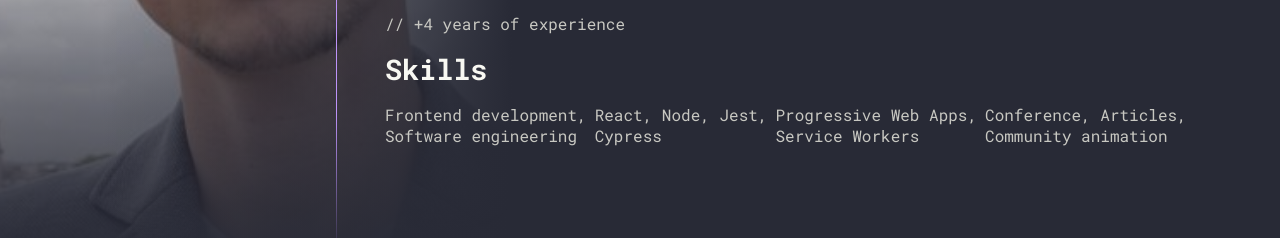
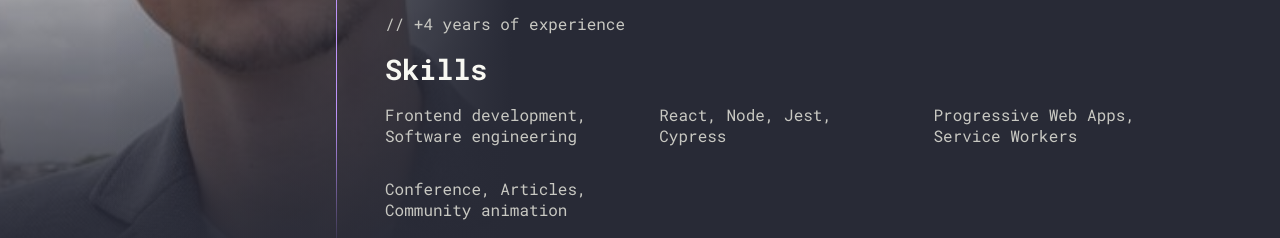
Before and after one commit to Blightwidow/gatsby-blog, a Gatsby site: page /about in a window 1280 px wide. Shown: the part 527-765 px from the top of the page. Built offline with nearby package versions, Linux system fonts and the light colour scheme; Gatsby itself is replaced by a stand-in of ours.

Commit message:
fix(Layout): Fix layout and update breaking point

```diff
--- a/src/components/Background.tsx
+++ b/src/components/Background.tsx
@@ -50,7 +50,7 @@
     linear-gradient(0deg, ${props => props.theme.colors.background}, rgba(${props => props.theme.colors.backgroundRgb}, 0) 60%),
     url(${props => props.image});
 
-  @media (min-width: 1024px) {
+  @media (min-width: 1060px) {
     width: 40%;
     height: 100%;
   }
--- a/src/components/List.tsx
+++ b/src/components/List.tsx
@@ -20,15 +20,17 @@
 const Wrapper = styled.ul`
   display: flex;
   flex-wrap: wrap;
-  padding-right: ${props => props.theme.spaces.l};
   margin-bottom: ${props => props.theme.spaces.xxxl};
 `
 
 const ElementWrapper = styled.li`
-  flex-grow: 1;
   margin-bottom: ${props => props.theme.spaces.m};
 
   @media (min-width: 600px) {
-    margin-bottom: ${props => props.theme.spaces.xl};
+    width: 50%;
+  }
+
+  @media (min-width: 1060px) {
+    width: 33%;
   }
 `
--- a/src/components/Page.tsx
+++ b/src/components/Page.tsx
@@ -46,7 +46,7 @@
   }
 
 
-  @media (min-width: 1024px) {
+  @media (min-width: 1060px) {
     margin: 0 auto 0 25vw;
     max-width: 100rem;
   }
@@ -71,7 +71,7 @@
   background: ${props => props.theme.colors.primary}
     linear-gradient(0deg, ${props => props.theme.colors.background} 1rem, rgba(0, 0, 0, 0) 20vh);
 
-  @media (min-width: 1024px) {
+  @media (min-width: 1060px) {
     left: calc(25vw + 1rem);
   }
 `
@@ -84,7 +84,7 @@
   border-radius: 100%;
   background: ${props => props.theme.colors.primary};
 
-  @media (min-width: 1024px) {
+  @media (min-width: 1060px) {
     left: calc(25vw + 1rem - 4px);
   }
 `
--- a/src/pages/index.tsx
+++ b/src/pages/index.tsx
@@ -42,7 +42,7 @@
   padding-top: calc(50vh - 11.5rem);
 
 
-  @media (min-width: 1024px) {
+  @media (min-width: 1060px) {
     margin: 0 25vw;
   }
 `
```
